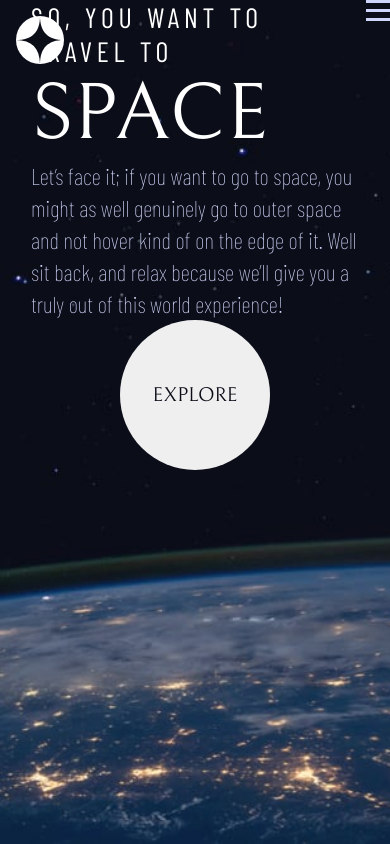
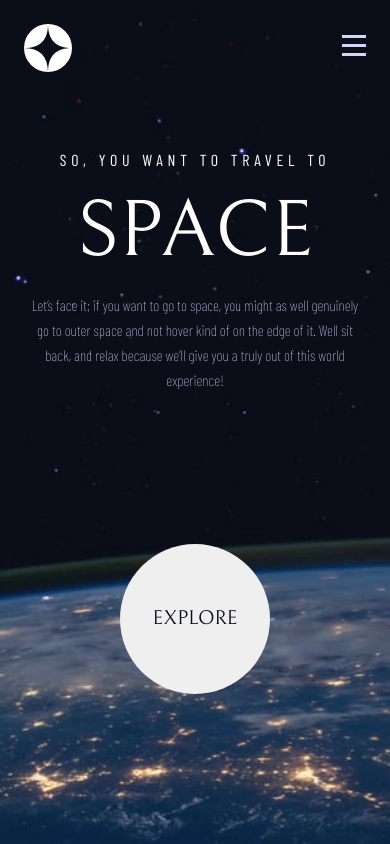
Before and after one commit to Kaamos88/Space-tourism, a Next.js app: page / in a window 390 px wide. Built offline with nearby package versions, Linux system fonts and the light colour scheme.

Commit message:
Mobile - main and nav rdy

```diff
--- a/components/Nav.js
+++ b/components/Nav.js
@@ -20,7 +20,7 @@ const Nav = () => {
         </svg>
       </div>
       <div className={s.vl}></div>
-      <nav className={`${s.navContainer} ${!isOpen ? s.close : ""}`}>
+      <nav className={`${s.navContainer} ${!isOpen ? s.close : s.open}`}>
         <div className={s.closeIcon}>
           <div onClick={() => dispatch(closeNav())}>
             <svg xmlns="http://www.w3.org/2000/svg" width="20" height="21">
@@ -62,10 +62,10 @@ const Nav = () => {
           </Link>
         </ul>
       </nav>
-      <div>
-        <div onClick={() => dispatch(openNav())}>
+      <div className={!isOpen ? s.openIcon : s.displayNone}>
+        <div onClick={() => dispatch(openNav())} >
           <svg xmlns="http://www.w3.org/2000/svg" width="24" height="21">
-            <g fill="#D0D6F9" fill-rule="evenodd">
+            <g fill="#D0D6F9" fillRule="evenodd">
               <path d="M0 0h24v3H0zM0 9h24v3H0zM0 18h24v3H0z" />
             </g>
           </svg>
--- a/styles/components/Main.module.scss
+++ b/styles/components/Main.module.scss
@@ -4,13 +4,16 @@
   display: flex;
   flex-direction: column;
   align-items: center;
+  justify-content: space-evenly;
+  height: 100%;
+  text-align: center;
   h1 {
-    font-size: 5rem;
+    padding: 1rem 0;
   }
 }
 
 .welcomeText {
-  width: 328px;
+  width: 20.5rem;
 }
 
 .circleBtn {
@@ -32,8 +35,8 @@
 
 .text {
   margin: 0;
-  font-size: 23px;
-  line-height: 2rem;
+  font-size: 0.938rem;
+  line-height: 1.563rem;
   font-family: $body-text;
   color: $second-color;
  }
@@ -52,6 +55,7 @@
     align-items: flex-end;
     height: 85%;
     width: 100%;
+    text-align: start;
     h1 {
       padding: 2rem 0;
     }
@@ -65,6 +69,11 @@
     margin: 10rem;
   }
 
+  .text {
+    font-size: 1.438rem;
+    line-height: 2rem;
+  }
+
   .circleBtn {
     font-size: 2rem;
     width: 17.125rem;
--- a/styles/components/Nav.module.scss
+++ b/styles/components/Nav.module.scss
@@ -12,9 +12,13 @@
   width: 65%;
   background-color: rgba($second-color, 0.05);
   backdrop-filter: blur(25px);
-  &.close{
+  transition: ease-out 0.5s;
+  &.close {
     position: relative;
-    left: 1000px;
+    transform: translateX(100vh);
+  }
+  &.open {
+    transform: translateX(0);
   }
 }
 
@@ -43,14 +47,19 @@
 }
 
 .icon {
-  margin: 1rem;
+  margin: 1.5rem;
 }
-.closeIcon {
-  padding: 1rem;
+.closeIcon,
+.openIcon {
+  padding: 1.5rem;
   svg {
-    margin-top: .7rem;
+    margin-top: 0.7rem;
     float: right;
   }
+}
+
+.displayNone {
+  display: none;
 }
 
 @media screen and (min-width: 1024px) {
@@ -61,6 +70,10 @@
   }
   .navContainer {
     width: 55%;
+    &.close {
+      position: static;
+      transform: translateX(0);
+    }
   }
   .navBar {
     height: auto;
@@ -95,7 +108,17 @@
   .icon {
     margin-left: 4rem;
   }
-  .closeIcon {
+  .closeIcon,
+  .openIcon {
     display: none;
   }
 }
+
+@keyframes menuSlideOut {
+  from {
+    left: 100px;
+  }
+  to {
+    left: 1000px;
+  }
+}
--- a/styles/globals.scss
+++ b/styles/globals.scss
@@ -1,4 +1,4 @@
-@import 'variables';
+@import "variables";
 
 html,
 body {
@@ -20,7 +20,10 @@ a {
 
 // Global Headings
 
-h1, h2, h3, h4 {
+h1,
+h2,
+h3,
+h4 {
   margin: 0;
   font-family: $font-prime;
   font-weight: 400;
@@ -28,7 +31,10 @@ h1, h2, h3, h4 {
 }
 
 h1 {
-  font-size: 9.375rem;
+  font-size: 5rem;
+  @media screen and (min-width: 1024px) {
+    font-size: 9.375rem;
+  }
 }
 
 h2 {
@@ -45,37 +51,39 @@ h4 {
 
 h5 {
   margin: 0;
-  font-size: 1.75rem;
+  font-size: 1rem;
   font-family: $font-second;
   font-weight: 400;
   letter-spacing: 0.297rem;
   text-transform: uppercase;
+  @media screen and (min-width: 1024px) {
+    font-size: 1.75rem;
+  }
 }
 
-
 @font-face {
-  font-family: 'Bellefair';
+  font-family: "Bellefair";
   src: url(../public/assets/fonts/Bellefair-Regular.ttf);
   font-weight: normal;
   font-style: normal;
 }
 
 @font-face {
-  font-family: 'Barlow Condensed';
+  font-family: "Barlow Condensed";
   src: url(../public/assets/fonts/BarlowCondensed-Regular.ttf);
   font-weight: normal;
   font-style: normal;
 }
 
 @font-face {
-  font-family: 'Barlow Condensed Bold';
+  font-family: "Barlow Condensed Bold";
   src: url(../public/assets/fonts/BarlowCondensed-Bold.ttf);
   font-weight: normal;
   font-style: normal;
 }
 
 @font-face {
-  font-family: 'Barlow Condensed Thin';
+  font-family: "Barlow Condensed Thin";
   src: url(../public/assets/fonts/BarlowCondensed-Thin.ttf);
   font-weight: normal;
   font-style: normal;
```
